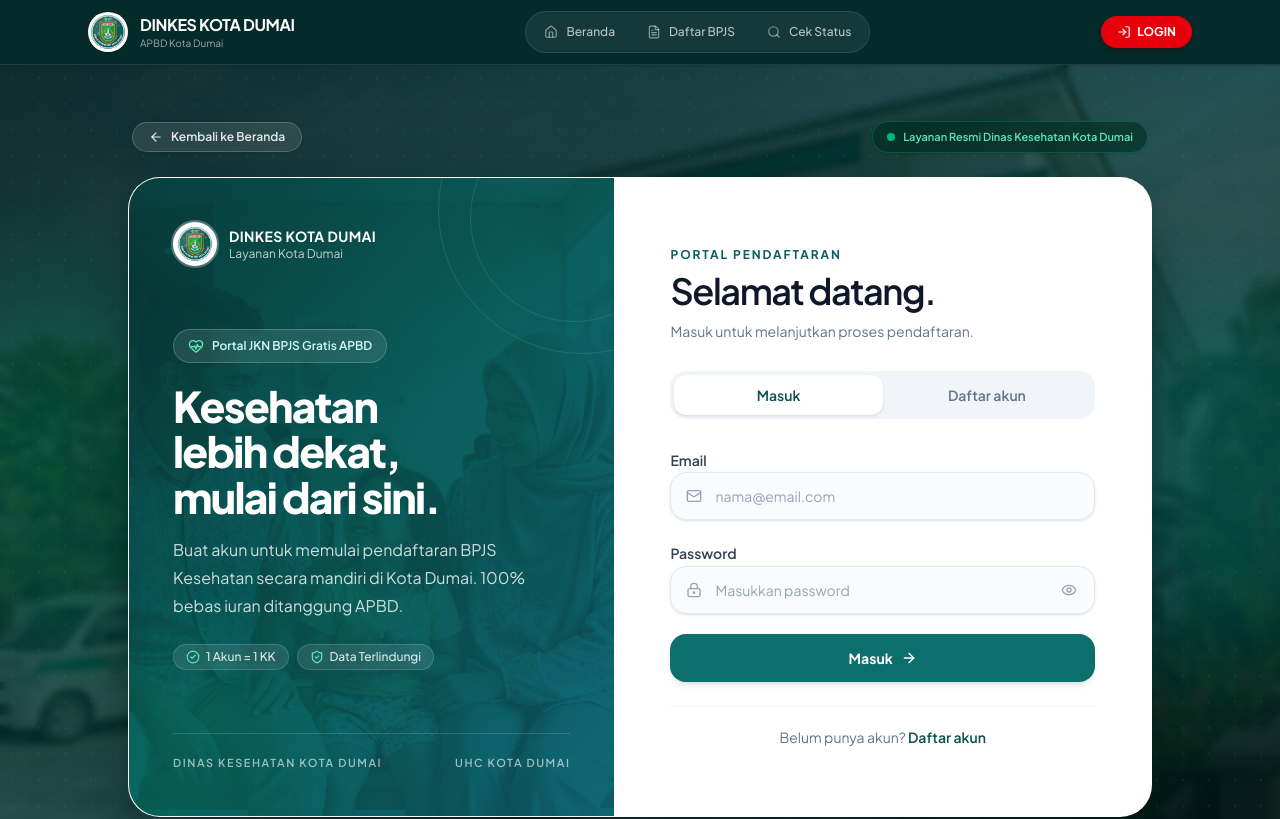
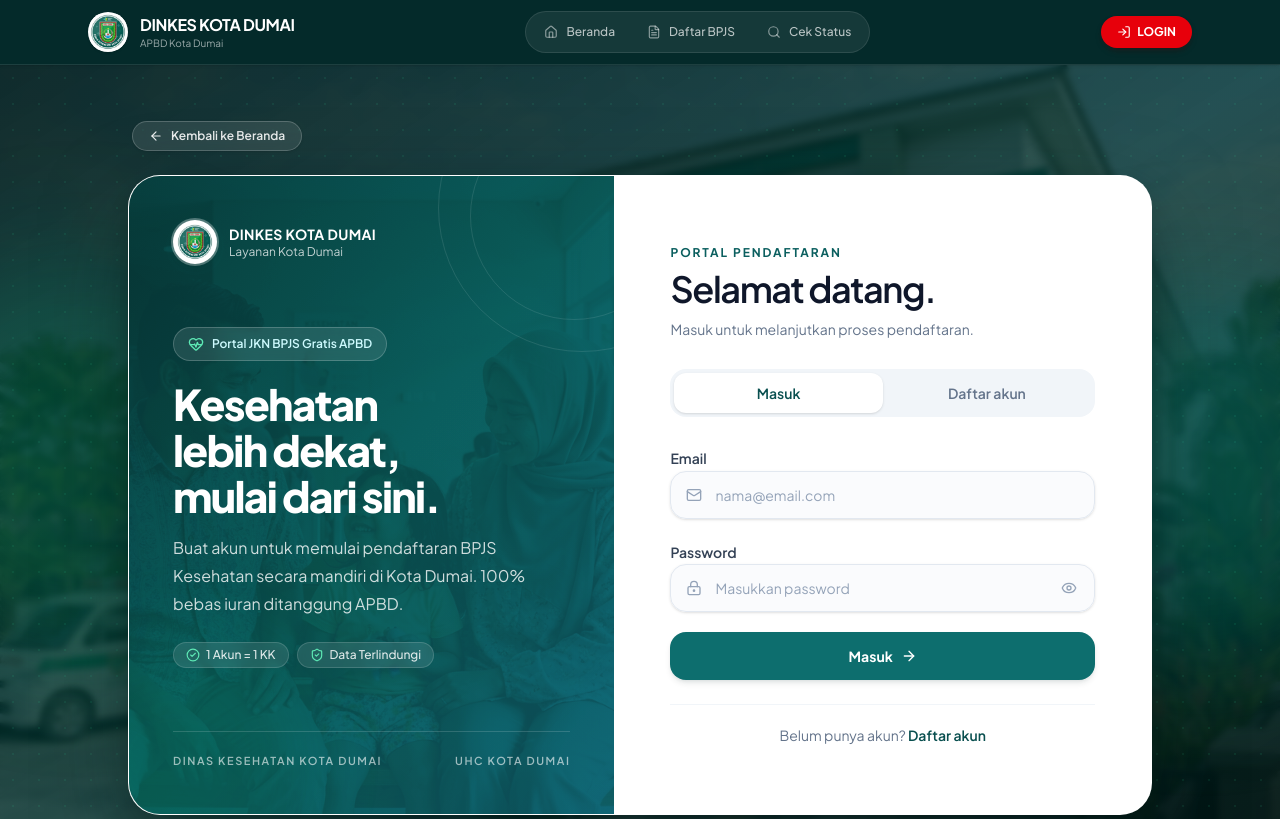
Before and after one commit to robbyaryasaputra/project-kp, a React (Vite) app: page /login in a window 1280 px wide. Shown: the top 819 px of the page. Built offline with nearby package versions, Linux system fonts and the light colour scheme.

Commit message:
Login public 1.4

```diff
--- a/src/pages/public/AuthPage.jsx
+++ b/src/pages/public/AuthPage.jsx
@@ -149,8 +149,8 @@ export default function AuthPage() {
       </div>
 
       <div className="relative z-10 w-full max-w-5xl">
-        {/* ── Top Floating Navigation & Trust Bar ── */}
-        <div className="mb-4 flex flex-wrap items-center justify-between gap-3 px-1 sm:mb-6">
+        {/* ── Top Floating Navigation ── */}
+        <div className="mb-4 flex items-center px-1 sm:mb-6">
           <Link
             to="/"
             className="group inline-flex items-center gap-2 rounded-full border border-white/20 bg-white/10 px-4 py-1.5 text-xs font-semibold text-white/90 shadow-sm backdrop-blur-md no-underline transition-all duration-200 hover:border-white/40 hover:bg-white/20 hover:text-white hover:shadow-md active:scale-95"
@@ -158,14 +158,6 @@ export default function AuthPage() {
             <ArrowLeft className="h-3.5 w-3.5 transition-transform duration-200 group-hover:-translate-x-1" />
             <span>Kembali ke Beranda</span>
           </Link>
-
-          <div className="inline-flex items-center gap-2 rounded-full border border-emerald-400/25 bg-emerald-950/60 px-3.5 py-1.5 text-[11px] font-semibold text-emerald-300 shadow-sm backdrop-blur-md">
-            <span className="relative flex h-2 w-2">
-              <span className="absolute inline-flex h-full w-full animate-ping rounded-full bg-emerald-400 opacity-75" />
-              <span className="relative inline-flex h-2 w-2 rounded-full bg-emerald-500" />
-            </span>
-            <span>Layanan Resmi Dinas Kesehatan Kota Dumai</span>
-          </div>
         </div>
 
         {/* ── The Floating Master Card ── */}
```
